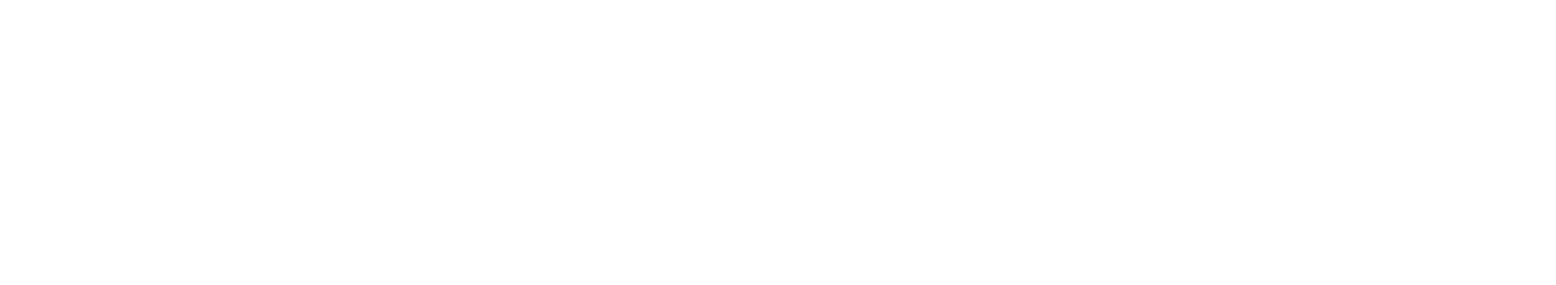
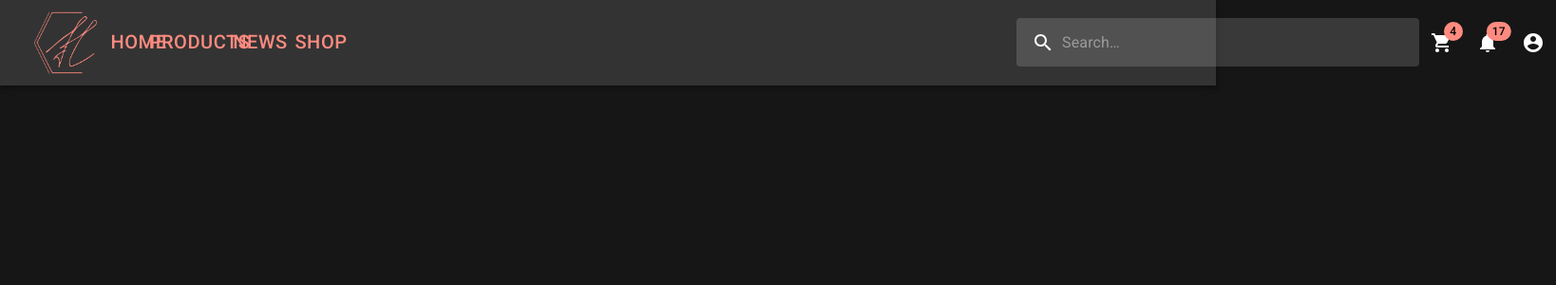
Before and after one commit to trwelk/i-manage, a React (Create React App) app in the folder frontend/: page / in a window 1280 px wide. Shown: the top 300 px of the page at 95% size, 1638 px wide, since content can reach past the window. Built offline with nearby package versions, Linux system fonts and the light colour scheme.

Commit message:
Added navbar and changed theme

```diff
--- a/frontend/public/index.html
+++ b/frontend/public/index.html
@@ -10,36 +10,20 @@
       content="Web site created using create-react-app"
     />
     <link rel="apple-touch-icon" href="%PUBLIC_URL%/logo192.png" />
-    <!--
-      manifest.json provides metadata used when your web app is installed on a
-      user's mobile device or desktop. See https://developers.google.com/web/fundamentals/web-app-manifest/
-    -->
     <link rel="stylesheet" href="https://fonts.googleapis.com/icon?family=Material+Icons" />
 
     <link rel="manifest" href="%PUBLIC_URL%/manifest.json" />
-    <!--
-      Notice the use of %PUBLIC_URL% in the tags above.
-      It will be replaced with the URL of the `public` folder during the build.
-      Only files inside the `public` folder can be referenced from the HTML.
-
-      Unlike "/favicon.ico" or "favicon.ico", "%PUBLIC_URL%/favicon.ico" will
-      work correctly both with client-side routing and a non-root public URL.
-      Learn how to configure a non-root public URL by running `npm run build`.
-    -->
-    <title>React App</title>
+    <link rel="stylesheet" href="https://fonts.googleapis.com/css?family=Roboto:300,400,500,700&display=swap" />
+    <style>
+      body {
+        font-family: 'Roboto';
+        background-color: #161616
+      };
+    </style>
+    <title>Shan.eryn_ Sewing Room</title>
   </head>
   <body>
     <noscript>You need to enable JavaScript to run this app.</noscript>
     <div id="root"></div>
-    <!--
-      This HTML file is a template.
-      If you open it directly in the browser, you will see an empty page.
-
-      You can add webfonts, meta tags, or analytics to this file.
-      The build step will place the bundled scripts into the <body> tag.
-
-      To begin the development, run `npm start` or `yarn start`.
-      To create a production bundle, use `npm run build` or `yarn build`.
-    -->
   </body>
 </html>
--- a/frontend/src/App.js
+++ b/frontend/src/App.js
@@ -1,19 +1,38 @@
-import logo from './logo.svg';
 import './App.css';
-import { useSelector } from 'react-redux';
-import { BrowserRouter as Router, Switch, Route, Link } from 'react-router-dom'
-import InventoryPartTable from './components/inventory/InventoryPartTable';
+import { BrowserRouter as Router, Switch, Route } from 'react-router-dom'
 import InventoryItemsInLocationPage from './pages/InventoryItemsInLocationPage';
 import ProductManagement from './pages/ProductManagement';
 import LocationManagement from './pages/LocationManagement';
 import SupplierInsights from './pages/SupplierInsights';
 import SupplierManagement from './pages/SupplierManagement';
+import LandingPage from './pages/LandingPage';
+import { createTheme } from '@material-ui/core/styles';
+import { ThemeProvider } from '@material-ui/styles';
+
+const theme = createTheme({
+  palette: {
+    primary: {
+      light: '#5c5c5c',
+      main: '#333333',
+      dark: '#0c0c0c',
+      contrastText: '#fff',
+    },
+    secondary: {
+      light: '#ffbdaf',
+      main: '#ff8b80',
+      dark: '#c85b53',
+      contrastText: '#000',
+    },
+  },
+});
 
 function App() {
   return (
+    <ThemeProvider theme={theme}>
     <div className="App">
        <Router>
         <Switch>
+        <Route exact path="/" component={LandingPage} />
           <Route exact path="/inventory" component={InventoryItemsInLocationPage} />
           <Route exact path="/products" component={ProductManagement} />
           <Route exact path="/locations" component={LocationManagement} />
@@ -22,6 +41,7 @@
         <Route exact path="/suppliers" component={SupplierManagement} />
       </Router>
     </div>
+    </ThemeProvider>
   );
 }
 
--- /dev/null
+++ b/frontend/src/components/common/Navbar.js
@@ -0,0 +1,168 @@
+import React from 'react';
+import AppBar from '@material-ui/core/AppBar';
+import Toolbar from '@material-ui/core/Toolbar';
+import IconButton from '@material-ui/core/IconButton';
+import InputBase from '@material-ui/core/InputBase';
+import { alpha, makeStyles } from '@material-ui/core/styles';
+import SearchIcon from '@material-ui/icons/Search';
+import AccountCircle from '@material-ui/icons/AccountCircle';
+import Badge from '@material-ui/core/Badge';
+import ShoppingCartIcon from '@material-ui/icons/ShoppingCart';
+import NotificationsIcon from '@material-ui/icons/Notifications';
+import MenuItem from '@material-ui/core/MenuItem';
+import Menu from '@material-ui/core/Menu';
+import logo from '../../assets/Logo.png';
+import Button from '@material-ui/core/Button';
+
+const useStyles = makeStyles((theme) => ({
+  root: {
+    flexGrow: 1,
+  },
+  sectionDesktop: {
+    display: 'none',
+    [theme.breakpoints.up('md')]: {
+      display: 'flex',
+    }
+  },
+  menuButton: {
+    marginRight: theme.spacing(2),
+  },
+  title: {
+    display: 'none',
+    [theme.breakpoints.up('sm')]: {
+      display: 'block',
+    },
+  },
+  search: {
+    position: 'relative',
+    borderRadius: theme.shape.borderRadius,
+    backgroundColor: alpha(theme.palette.common.white, 0.15),
+    '&:hover': {
+      backgroundColor: alpha(theme.palette.common.white, 0.25),
+    },
+    marginLeft: 700,
+    [theme.breakpoints.up('sm')]: {
+      marginRight: theme.spacing(0),
+      width: 'auto',
+      display: 'flex'
+    },
+  },
+  searchIcon: {
+    padding: theme.spacing(0, 2),
+    height: '100%',
+    position: 'absolute',
+    pointerEvents: 'none',
+    display: 'flex',
+    alignItems: 'center',
+    justifyContent: 'center',
+  },
+  inputRoot: {
+    color: 'inherit',
+  },
+  inputInput: {
+    padding: theme.spacing(2, 2, 2, 0),
+    // vertical padding + font size from searchIcon
+    paddingLeft: `calc(1em + ${theme.spacing(4)}px)`,
+    transition: theme.transitions.create('width'),
+    width: '100%',
+    [theme.breakpoints.up('sm')]: {
+      width: '40ch',
+      '&:focus': {
+        width: '40ch',
+      },
+    },
+  },
+  logo: {
+    maxWidth:70,
+    padding: 10
+  },
+  navbutton: {
+      fontSize: 20
+  },
+  searchdiv: {
+      widht: 50
+  }
+}));
+
+export default function Navbar() {
+  const classes = useStyles();
+  const [anchorEl, setAnchorEl] = React.useState(null);
+
+  const isMenuOpen = Boolean(anchorEl);
+
+  const handleProfileMenuOpen = (event) => {
+    setAnchorEl(event.currentTarget);
+  };
+
+  const handleMenuClose = () => {
+    setAnchorEl(null);
+  };
+
+  const menuId = 'primary-search-account-menu';
+  const renderMenu = (
+    <Menu
+      anchorEl={anchorEl}
+      anchorOrigin={{ vertical: 'top', horizontal: 'right' }}
+      id={menuId}
+      keepMounted
+      transformOrigin={{ vertical: 'top', horizontal: 'right' }}
+      open={isMenuOpen}
+      onClose={handleMenuClose}
+    >
+      <MenuItem onClick={handleMenuClose}>Profile</MenuItem>
+      <MenuItem onClick={handleMenuClose}>My account</MenuItem>
+    </Menu>
+  );
+
+  return (
+    <div className={classes.root}>
+      <AppBar position="static">
+        <Toolbar>
+          <img src={logo} alt="Logo" className={classes.logo}/>
+            <Button color="secondary" className={classes.navbutton}>Home</Button>
+            <Button color="secondary" className={classes.navbutton}>Products</Button>
+            <Button color="secondary" className={classes.navbutton}>News</Button>
+            <Button color="secondary" className={classes.navbutton}>Shop</Button>
+          <div className={classes.searchdiv}>
+          <div className={classes.search}>
+            <div className={classes.searchIcon}>
+              <SearchIcon />
+            </div>
+            <InputBase
+              placeholder="Search…"
+              classes={{
+                root: classes.inputRoot,
+                input: classes.inputInput,
+              }}
+              inputProps={{ 'aria-label': 'search' }}
+            />
+          </div>
+          </div>
+          <div className={classes.sectionDesktop}>
+            <IconButton aria-label="4 items in cart" color="inherit">
+              <Badge badgeContent={4} color="secondary">
+                <ShoppingCartIcon />
+              </Badge>
+            </IconButton>
+            <IconButton aria-label="show 17 new notifications" color="inherit">
+              <Badge badgeContent={17} color="secondary">
+                <NotificationsIcon />
+              </Badge>
+            </IconButton>
+            <IconButton
+              edge="end"
+              aria-label="account of current user"
+              aria-controls={menuId}
+              aria-haspopup="true"
+              onClick={handleProfileMenuOpen}
+              color="inherit"
+            >
+              <AccountCircle />
+            </IconButton>
+          </div>
+        </Toolbar>
+      </AppBar>
+      {renderMenu}
+    </div>
+  );
+}
--- /dev/null
+++ b/frontend/src/pages/LandingPage.js
@@ -0,0 +1,13 @@
+import React from 'react';
+import Navbar from '../components/common/Navbar';
+function LandingPage() {
+
+    return (
+        <div>
+            <Navbar/>
+        </div>
+
+    );
+}
+
+export default LandingPage;
```
Also changed, not shown: frontend/src/assets/Logo.png (added).
